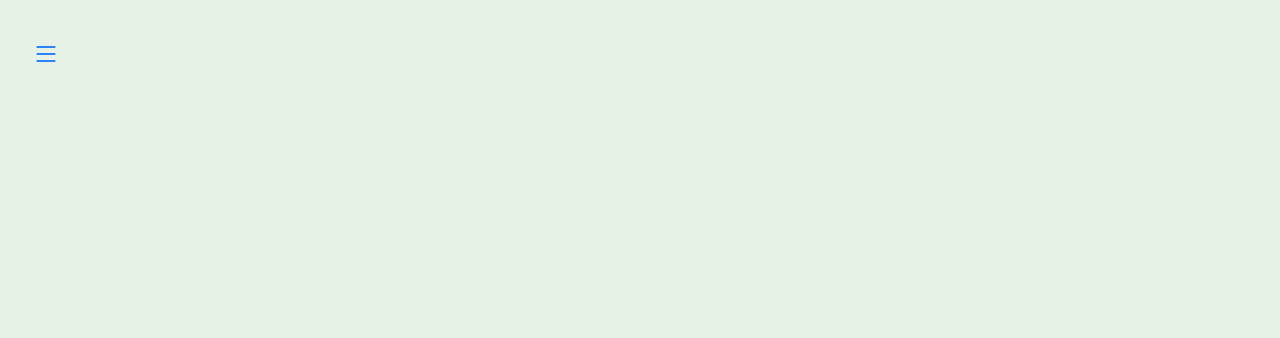
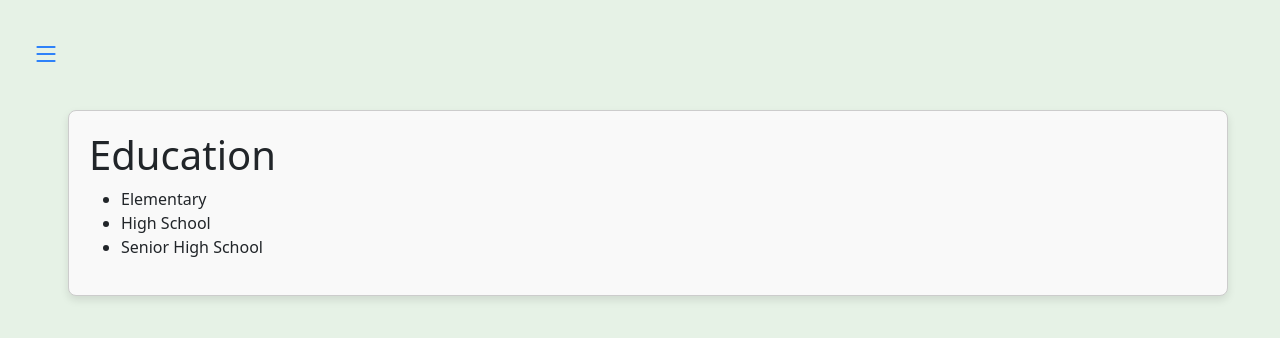
Before and after one commit to AclaDominic/ProfileWebsite, a React (Create React App) app in the folder profile/: page /education in a window 1280 px wide. Before the commit this address had no page. Shown: the top 338 px of the page. Built offline with nearby package versions, Linux system fonts and the light colour scheme.

Commit message:
Education added

```diff
--- a/profile/src/App.js
+++ b/profile/src/App.js
@@ -4,6 +4,7 @@ import Home from './components/Home';
 import About from './components/About';
 import Projects from './components/Projects';
 import Contact from './components/Contact';
+import Education from './components/Education';
 import 'bootstrap/dist/css/bootstrap.min.css';
 import 'bootstrap-icons/font/bootstrap-icons.css';
 
@@ -53,6 +54,7 @@ function App() {
             <ul className="list-unstyled">
               <li><Link className="nav-link" to="/">Home</Link></li>
               <li><Link className="nav-link" to="/about">About Me</Link></li>
+              <li><Link className="nav-link" to="/education">Education</Link></li>
               <li><Link className="nav-link" to="/projects">Projects</Link></li>
               <li><Link className="nav-link" to="/contact">Contact</Link></li>
             </ul>
@@ -63,6 +65,7 @@ function App() {
           <Routes>
             <Route path="/" element={<Home />} />
             <Route path="/about" element={<About />} />
+            <Route path="/education" element={<Education />} />
             <Route path="/projects" element={<Projects />} />
             <Route path="/contact" element={<Contact />} />
           </Routes>
--- a/profile/src/components/Education.js
+++ b/profile/src/components/Education.js
@@ -1,20 +1,25 @@
-import React from 'react'
+import React from 'react';
 
+const cardStyle = {
+  padding: '20px',
+  margin: '20px',
+  border: '1px solid #ccc',
+  borderRadius: '8px',
+  boxShadow: '0 4px 8px rgba(0, 0, 0, 0.1)',
+  backgroundColor: '#f9f9f9',
+};
 
 const Education = () => {
   return (
-    <div>
+    <div style={cardStyle}>
       <h1>Education</h1>
       <ul>
-        <li></li>
         <li>Elementary</li>
         <li>High School</li>
         <li>Senior High School</li>
-    </ul>
+      </ul>
     </div>
-  )
-
-}
-
+  );
+};
 
 export default Education;
```
